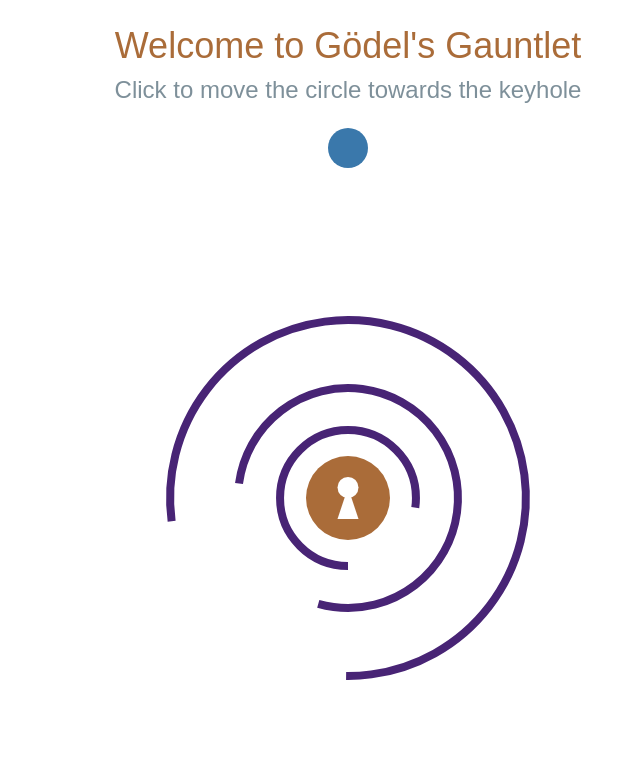
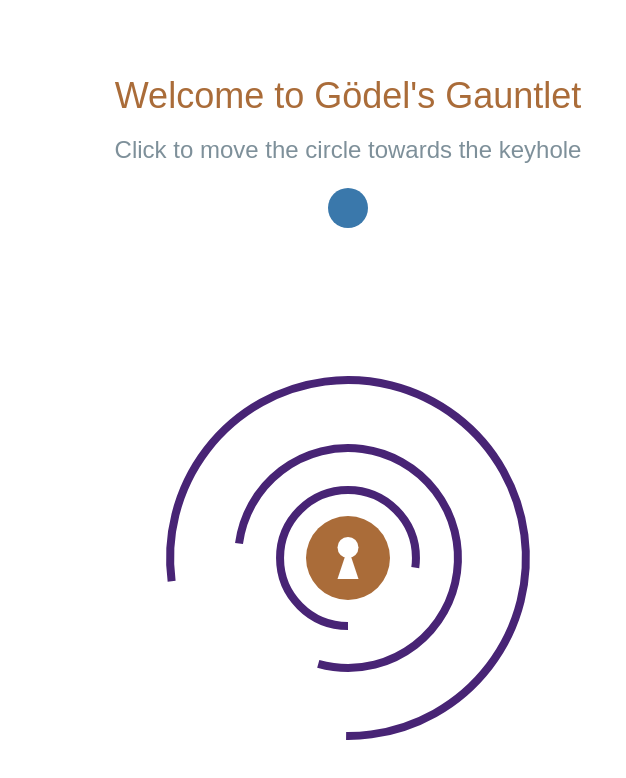
Before and after one commit to thetechnocrat-dev/thetechnocrat-dev.github.io, a plain HTML site: page index.html in a window 1280 px wide. Shown: the full height of the page, 300-926 px from the left. Drawn offline with Linux system fonts and the light colour scheme.

Commit message:
Update index.html

```diff
--- a/index.html
+++ b/index.html
@@ -26,7 +26,7 @@
         // Player and goal objects
         var player = {
             x: canvas.width / 2,
-            y: 140,
+            y: 200,
             radius: 20,
             vx: 0,
             vy: 0,
@@ -35,7 +35,7 @@
         };
         var goal = {
             x: canvas.width / 2,
-            y: canvas.height / 2 + 90,
+            y: canvas.height / 2 + 150,
             radius: 42,
             angle1: 0,
             angle2: 0,
@@ -166,7 +166,7 @@
                     console.log('done freeze')
                     player.freeze = false;
                     player.x = canvas.width / 2;
-                    player.y = 140;
+                    player.y = 200;
                     player.vx = 0;
                     player.vy = 0;
                 }, 1000);
@@ -218,7 +218,7 @@
                     console.log('done freeze')
                     player.freeze = false;
                     player.x = canvas.width / 2;
-                    player.y = 140;
+                    player.y = 200;
                     player.vx = 0;
                     player.vy = 0;
                 }, 1000);
@@ -228,13 +228,13 @@
             ctx.fillStyle = "#AA6C39"; // or any color you prefer
             ctx.font = "36px Arial"; // size and font face
             ctx.textAlign = "center"; // alignment
-            ctx.fillText("Welcome to Gödel's Gauntlet", canvas.width/2, 50); // text and position
+            ctx.fillText("Welcome to Gödel's Gauntlet", canvas.width/2, 100); // text and position
 
             // Draw the instruction text
             ctx.font = "24px Arial"; // size and font face
             ctx.textAlign = "center"; // alignment
             ctx.fillStyle = "#7E909A"; // or any color you prefer
-            ctx.fillText("Click to move the circle towards the keyhole", canvas.width/2, 90); // text and position
+            ctx.fillText("Click to move the circle towards the keyhole", canvas.width/2, 150); // text and position
 
             // Request next animation frame
             requestAnimationFrame(gameLoop);
```
